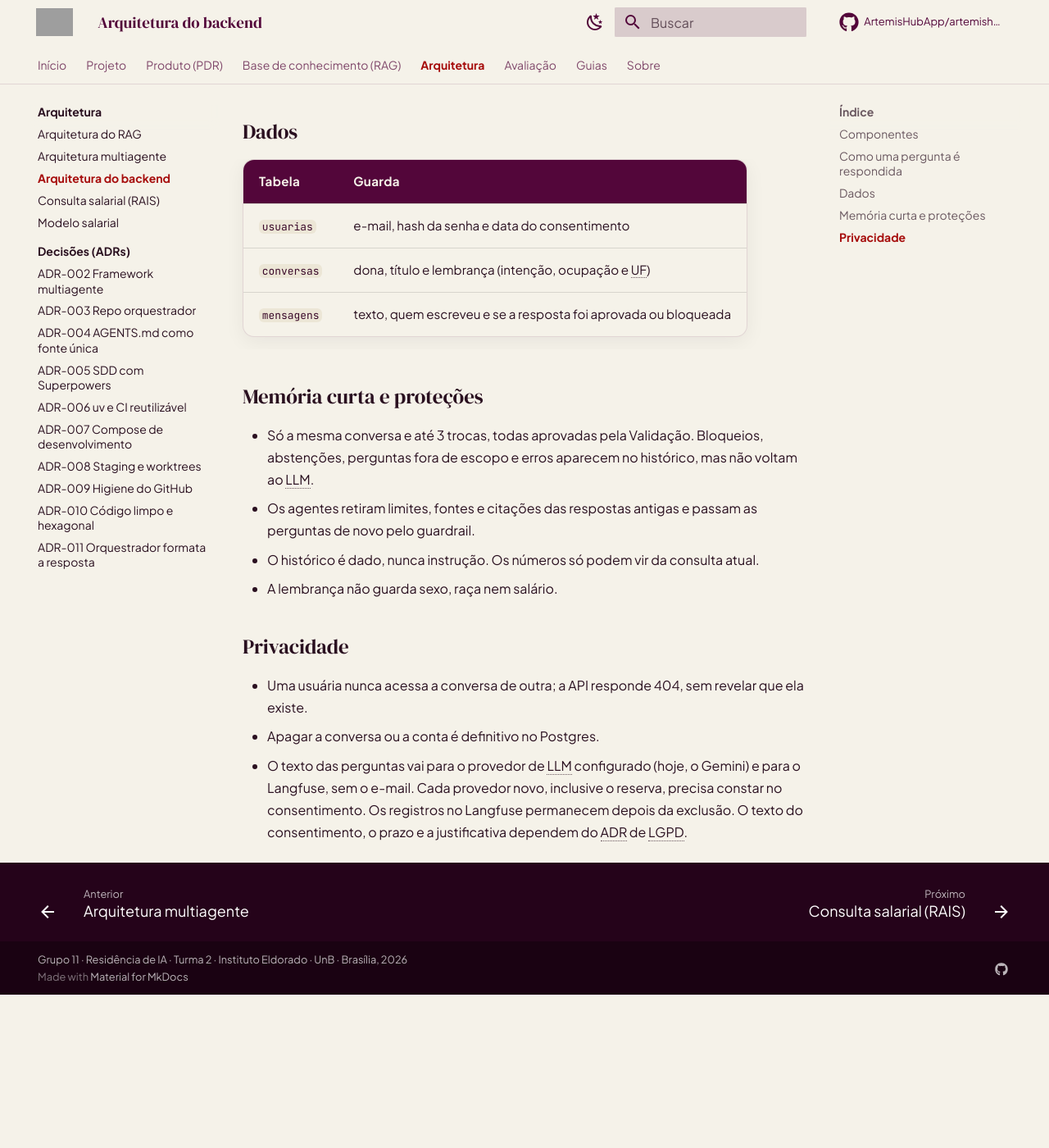
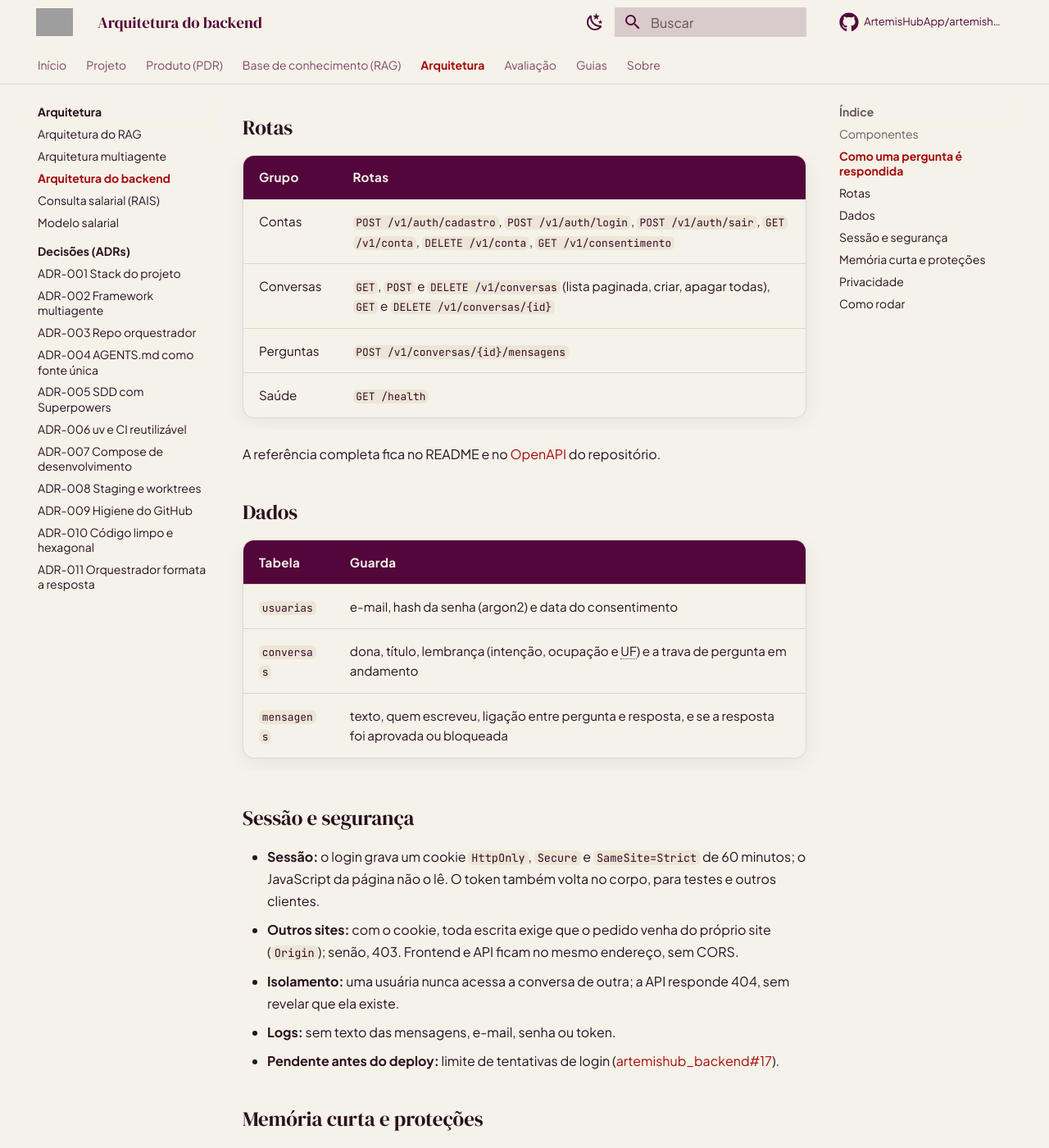
Before and after one commit to ArtemisHubApp/artemishub_docs, an MkDocs documentation site: the page built from docs/arquitetura/backend.md, in a window 1280 px wide and 1400 px high, scrolled down 1368 px. Shown: the whole window at 82% size. Built offline with MkDocs 1.6.1 and Material for MkDocs 9.7.7, drawn with Linux system fonts in a browser that asks for light colours; comment, search, counter and statistics services are not loaded; before the commit the page ends 2581 px from its top, so only the background shows below that; some of the changed text lies outside the part shown; grey boxes are pictures that could not be loaded.

Commit message:
docs: página do backend com o que já existe e ADR-001 proposto
Co-Authored-By: Claude Opus 5.5 <noreply@anthropic.com>

````diff
--- a/docs/arquitetura/backend.md
+++ b/docs/arquitetura/backend.md
@@ -1,29 +1,30 @@
 ---
-origem: "Design do histórico de conversas e da memória curta (artemishub_backend#13)"
+origem: "Design do histórico de conversas e da memória curta (artemishub_backend#13) e README do artemishub_backend"
 codigo: "github.com/ArtemisHubApp/artemishub_backend"
 ---
 
 # Arquitetura do backend
 
-!!! warning "Planejado"
-    Proposta de 24/11/2026, ainda sem código. A stack (ADR-001) aguarda aprovação do time. Acompanhe na [artemishub_backend#13](https://github.com/ArtemisHubApp/artemishub_backend/issues/13).
+!!! info "Estado em 26/11/2026"
+    A API está pronta e testada, com agentes **simulados**. O endpoint dos agentes ainda não existe ([artemishub_agents#36](https://github.com/ArtemisHubApp/artemishub_agents/issues/36)), assim como o frontend ([artemishub_frontend#2](https://github.com/ArtemisHubApp/artemishub_frontend/issues/2)) e o deploy ([artemishub_backend#6](https://github.com/ArtemisHubApp/artemishub_backend/issues/6)). A stack está proposta no [ADR-001](../adr/001-stack.md).
 
-O backend guarda as contas e o histórico de conversas da aba **Oráculo**. Os agentes são um serviço separado e sem banco: recebem a pergunta e o contexto, e devolvem a resposta.
+O backend guarda as contas e o histórico de conversas da aba **Oráculo de Carreira**. Os agentes são um serviço separado e sem banco: recebem a pergunta e o contexto, e devolvem a resposta.
 
 ## Componentes
 
 ```mermaid
 flowchart LR
-    U([Usuária]) --> FE[Interface web<br/>aba Oráculo]
-    FE -- HTTPS e JWT --> BE[artemishub_backend<br/>FastAPI]
+    U([Usuária]) --> FE[Interface web<br/>Oráculo de Carreira]
+    FE -- "HTTPS, mesmo endereço<br/>cookie de sessão" --> BE[artemishub_backend<br/>FastAPI]
     BE --> DB[(Postgres<br/>contas, conversas, mensagens)]
     BE -- token de serviço --> AG[artemishub_agents<br/>POST /v1/responder]
     AG --> RAG[artemishub_rag]
     AG --> RAIS[(RAIS)]
     AG --> LLM[(LLM<br/>provedor configurável)]
-    AG -. se o principal falhar .-> RES[(LLM reserva<br/>planejado)]
     AG -. traces e prompts .-> LF[[Langfuse]]
 ```
+
+**Stack:** Python 3.12, FastAPI, SQLAlchemy 2 (async) com asyncpg, Alembic e Postgres 16. O código segue as camadas `domain`, `application` e `adapters`, com as dependências apontando para dentro.
 
 ## Como uma pergunta é respondida
 
@@ -35,42 +36,64 @@ sequenceDiagram
     participant P as Postgres
     participant A as Agentes
     U->>B: pergunta na conversa
-    B->>P: confere a dona e trava a conversa
+    B->>P: confere a dona, trava a conversa e grava a pergunta
     alt outra pergunta em andamento
-        B-->>U: 409
+        B-->>U: 409 ocupada
     else livre
-        B->>P: grava a pergunta
         B->>A: pergunta, até 3 trocas aprovadas e lembrança
         alt respondeu em até 60 s
             A-->>B: resposta, situação e nova lembrança
             B->>P: grava a resposta e libera a conversa
-            B-->>U: resposta com fontes e limites
+            B-->>U: 201 com pergunta e resposta
         else falhou ou demorou
             B->>P: grava o aviso e libera a conversa
-            B-->>U: não consegui responder agora
+            B-->>U: 201 "Não consegui responder agora"
         end
     end
 ```
 
-O contrato do `/v1/responder` está em definição na [artemishub_agents#36](https://github.com/ArtemisHubApp/artemishub_agents/issues/36).
+O banco não fica preso enquanto os agentes respondem. Se a trava passar de 60 s e outra pergunta tomar o lugar, a resposta atrasada é descartada (409 `expirada`).
+
+## Rotas
+
+| Grupo | Rotas |
+|---|---|
+| Contas | `POST /v1/auth/cadastro`, `POST /v1/auth/login`, `POST /v1/auth/sair`, `GET /v1/conta`, `DELETE /v1/conta`, `GET /v1/consentimento` |
+| Conversas | `GET`, `POST` e `DELETE /v1/conversas` (lista paginada, criar, apagar todas), `GET` e `DELETE /v1/conversas/{id}` |
+| Perguntas | `POST /v1/conversas/{id}/mensagens` |
+| Saúde | `GET /health` |
+
+A referência completa fica no README e no [OpenAPI](https://github.com/ArtemisHubApp/artemishub_backend/blob/main/contratos/openapi.json) do repositório.
 
 ## Dados
 
 | Tabela | Guarda |
 |---|---|
-| `usuarias` | e-mail, hash da senha e data do consentimento |
-| `conversas` | dona, título e lembrança (intenção, ocupação e UF) |
-| `mensagens` | texto, quem escreveu e se a resposta foi aprovada ou bloqueada |
+| `usuarias` | e-mail, hash da senha (argon2) e data do consentimento |
+| `conversas` | dona, título, lembrança (intenção, ocupação e UF) e a trava de pergunta em andamento |
+| `mensagens` | texto, quem escreveu, ligação entre pergunta e resposta, e se a resposta foi aprovada ou bloqueada |
+
+## Sessão e segurança
+
+- **Sessão:** o login grava um cookie `HttpOnly`, `Secure` e `SameSite=Strict` de 60 minutos; o JavaScript da página não o lê. O token também volta no corpo, para testes e outros clientes.
+- **Outros sites:** com o cookie, toda escrita exige que o pedido venha do próprio site (`Origin`); senão, 403. Frontend e API ficam no mesmo endereço, sem CORS.
+- **Isolamento:** uma usuária nunca acessa a conversa de outra; a API responde 404, sem revelar que ela existe.
+- **Logs:** sem texto das mensagens, e-mail, senha ou token.
+- **Pendente antes do deploy:** limite de tentativas de login ([artemishub_backend#17](https://github.com/ArtemisHubApp/artemishub_backend/issues/17)).
 
 ## Memória curta e proteções
 
 - Só a mesma conversa e até 3 trocas, todas aprovadas pela Validação. Bloqueios, abstenções, perguntas fora de escopo e erros aparecem no histórico, mas não voltam ao LLM.
-- Os agentes retiram limites, fontes e citações das respostas antigas e passam as perguntas de novo pelo guardrail.
+- Os agentes retiram limites, fontes e citações das respostas antigas e passam as perguntas de novo pelo guardrail (a fazer em [artemishub_agents#36](https://github.com/ArtemisHubApp/artemishub_agents/issues/36)).
 - O histórico é dado, nunca instrução. Os números só podem vir da consulta atual.
-- A lembrança não guarda sexo, raça nem salário.
+- Nenhum e-mail nem id da usuária vai para os agentes; a lembrança não guarda sexo, raça nem salário.
 
 ## Privacidade
 
-- Uma usuária nunca acessa a conversa de outra; a API responde 404, sem revelar que ela existe.
-- Apagar a conversa ou a conta é definitivo no Postgres.
-- O texto das perguntas vai para o provedor de LLM configurado (hoje, o Gemini) e para o Langfuse, sem o e-mail. Cada provedor novo, inclusive o reserva, precisa constar no consentimento. Os registros no Langfuse permanecem depois da exclusão. O texto do consentimento, o prazo e a justificativa dependem do ADR de LGPD.
+- Apagar uma conversa, todas ou a conta é definitivo no Postgres.
+- O texto das perguntas vai para o provedor de LLM (hoje, o Gemini) e para o Langfuse, sem o e-mail. Os registros no Langfuse permanecem depois da exclusão.
+- O texto do consentimento é provisório; o prazo de retenção e a justificativa dependem do ADR de LGPD.
+
+## Como rodar
+
+Veja o [README do backend](https://github.com/ArtemisHubApp/artemishub_backend#readme). Para desenvolver o frontend sem o serviço real, há agentes simulados (`python -m ferramentas.agentes_simulados`), que começam toda resposta com "[SIMULADO]". Os testes sobem um Postgres descartável e precisam do Docker.
--- a/mkdocs.yml
+++ b/mkdocs.yml
@@ -139,6 +139,7 @@ nav:
       - Modelo salarial: arquitetura/modelo-salarial.md
       - Decisões (ADRs):
           - adr/index.md
+          - ADR-001 Stack do projeto: adr/001-stack.md
           - ADR-002 Framework multiagente: adr/002-framework-multiagente.md
           - ADR-003 Repo orquestrador: adr/003-repo-orquestrador.md
           - ADR-004 AGENTS.md como fonte única: adr/004-agents-md-fonte-unica.md
````
Also changed, not shown: docs/adr/001-stack.md (added, +42 -0 lines), docs/adr/index.md (+1 -1 lines), docs/arquitetura/index.md (+2 -2 lines).
